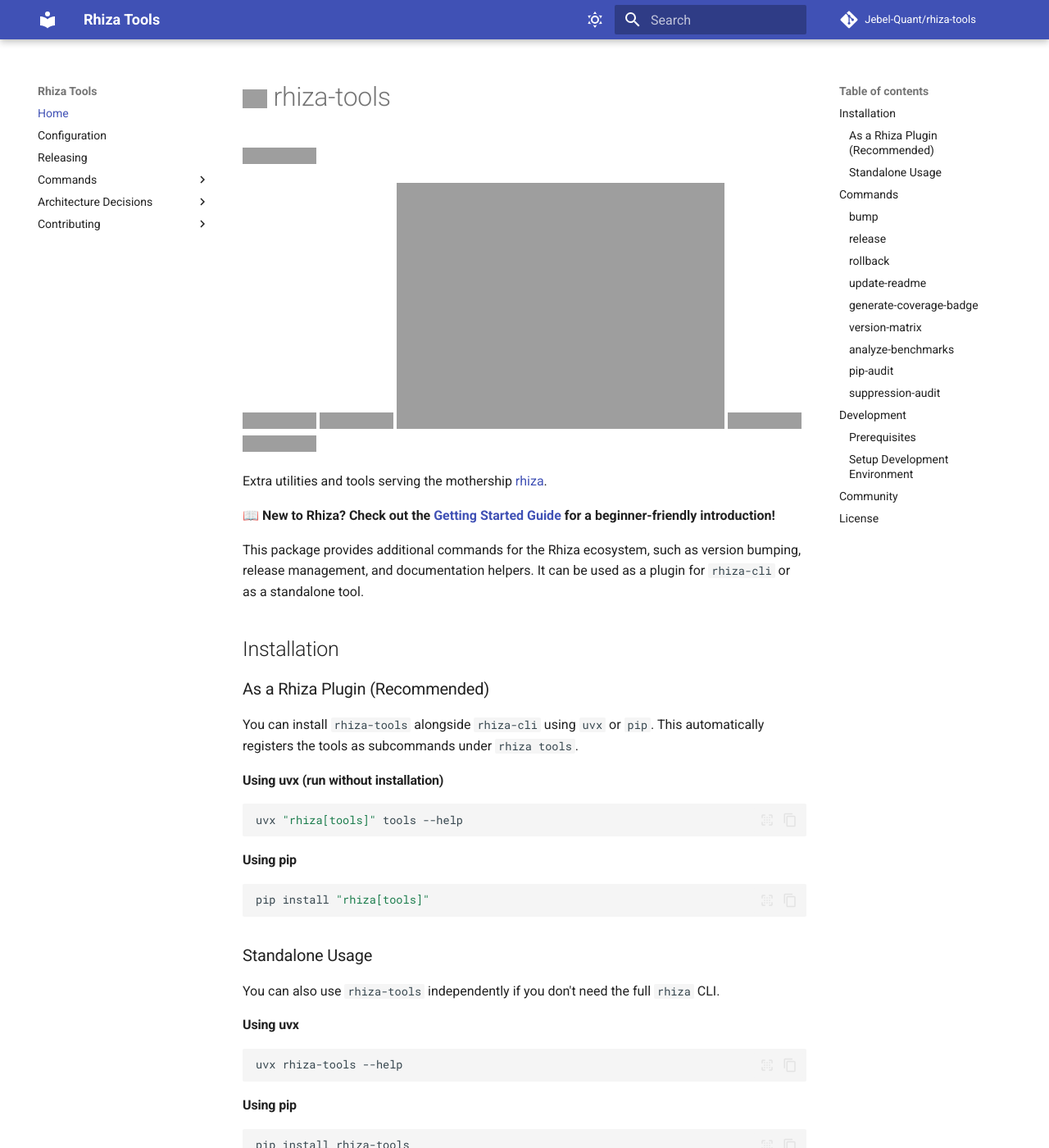
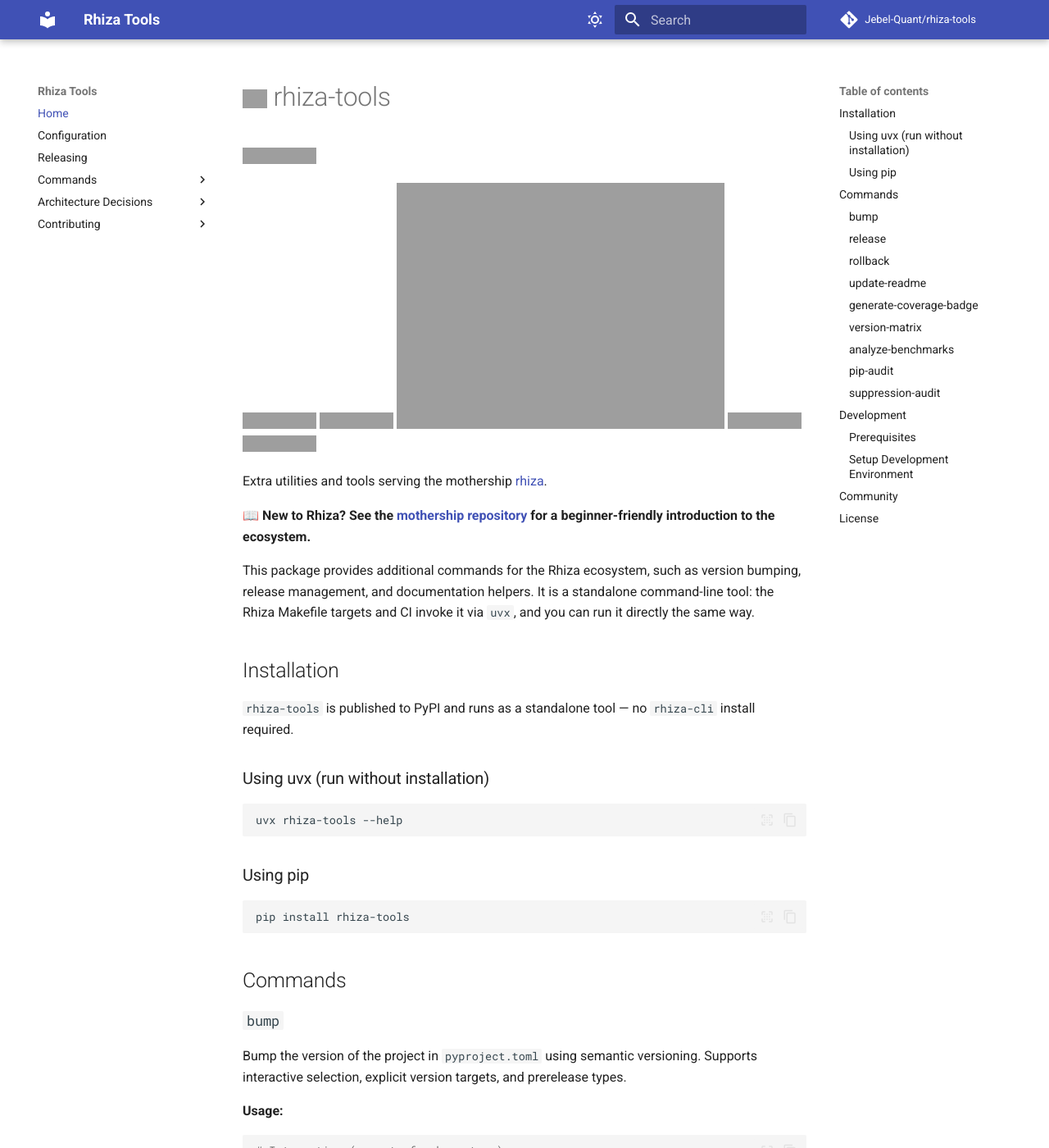
Before and after one commit to Jebel-Quant/rhiza-tools, an MkDocs documentation site: the page built from docs/index.md, in a window 1280 px wide and 1400 px high. Shown: the whole window at 82% size. Built offline with MkDocs 1.6.1 and Material for MkDocs 9.7.7, drawn with Linux system fonts in a browser that asks for light colours; comment, search, counter and statistics services are not loaded; some of the changed text lies outside the part shown; grey boxes are pictures that could not be loaded.

Commit message:
docs: decouple rhiza-tools from rhiza-cli (#329)
rhiza-cli is being retired. rhiza-tools is consumed standalone via
`uvx rhiza-tools` by every managed repo's Makefile/CI, so remove the
rhiza-cli plugin framing:

- README: drop the "As a Rhiza Plugin" install path and `rhiza[tools]` /
  `rhiza tools` examples; standalone uvx/pip is now the only documented
  interface. Repoint the getting-started link from the rhiza-cli repo to
  the rhiza mothership.
- __init__.py: drop "extend the capabilities of the main Rhiza CLI" and the
  `rhiza tools` plugin examples; describe the standalone CLI.
- CLAUDE.md: drop "via rhiza-cli" from the sync description.

Refs #326.

Co-authored-by: Claude Opus 4.8 (1M context) <noreply@anthropic.com>

````diff
--- a/README.md
+++ b/README.md
@@ -9,39 +9,21 @@
 
 Extra utilities and tools serving the mothership [rhiza](https://github.com/Jebel-Quant/rhiza).
 
-**📖 New to Rhiza? Check out the [Getting Started Guide](https://github.com/Jebel-Quant/rhiza-cli/blob/ad816ff3e91a8d6f07fcba979bc64576de3d0116/GETTING_STARTED.md) for a beginner-friendly introduction!**
+**📖 New to Rhiza? See the [mothership repository](https://github.com/Jebel-Quant/rhiza) for a beginner-friendly introduction to the ecosystem.**
 
-This package provides additional commands for the Rhiza ecosystem, such as version bumping, release management, and documentation helpers. It can be used as a plugin for `rhiza-cli` or as a standalone tool.
+This package provides additional commands for the Rhiza ecosystem, such as version bumping, release management, and documentation helpers. It is a standalone command-line tool: the Rhiza Makefile targets and CI invoke it via `uvx`, and you can run it directly the same way.
 
 ## Installation
 
-### As a Rhiza Plugin (Recommended)
+`rhiza-tools` is published to PyPI and runs as a standalone tool — no `rhiza-cli` install required.
 
-You can install `rhiza-tools` alongside `rhiza-cli` using `uvx` or `pip`. This automatically registers the tools as subcommands under `rhiza tools`.
-
-#### Using uvx (run without installation)
-
-```bash
-uvx "rhiza[tools]" tools --help
-```
-
-#### Using pip
-
-```bash
-pip install "rhiza[tools]"
-```
-
-### Standalone Usage
-
-You can also use `rhiza-tools` independently if you don't need the full `rhiza` CLI.
-
-#### Using uvx
+### Using uvx (run without installation)
 
 ```bash
 uvx rhiza-tools --help
 ```
 
-#### Using pip
+### Using pip
 
 ```bash
 pip install rhiza-tools
@@ -154,10 +136,6 @@ Update `README.md` with the current output from `make help`.
 **Usage:**
 
 ```bash
-# As plugin
-rhiza tools update-readme
-
-# Standalone
 rhiza-tools update-readme
 ```
 
````
Also changed, not shown: CLAUDE.md (+1 -1 lines), src/rhiza_tools/__init__.py (+6 -7 lines).
